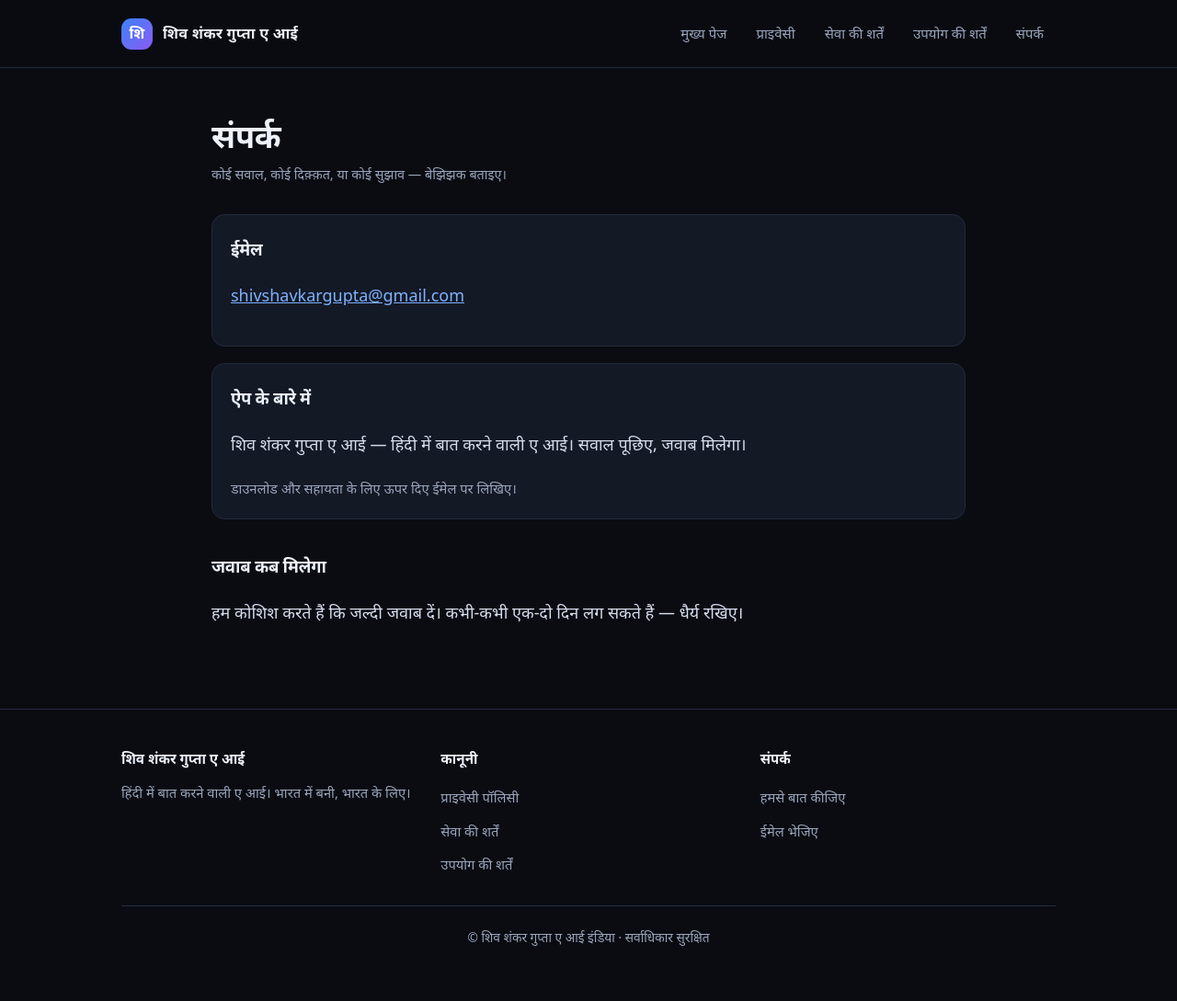
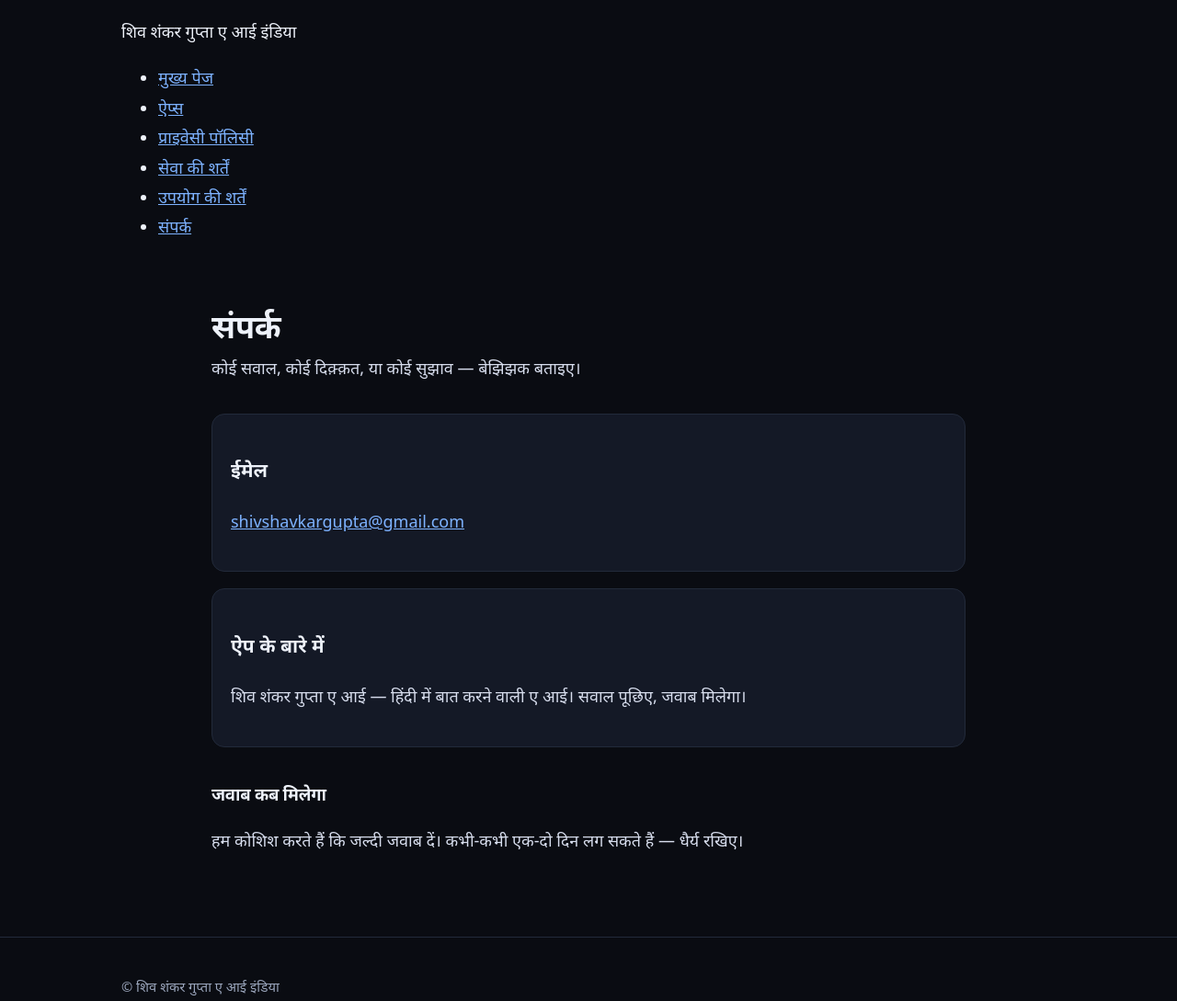
Before and after one commit to shivshavkargupta-a11y/shivshankargupta-ai-india, a plain HTML site: page contact.html in a window 1280 px wide. Shown: the whole page at 92% size. Before the commit the page ends 1066 px from the top, so only its background shows below. Drawn offline with Linux system fonts and the light colour scheme.

Commit message:
Simple layout: menu on top, no download section — contact.html

```diff
--- a/contact.html
+++ b/contact.html
@@ -3,65 +3,44 @@
 <head>
 <meta charset="utf-8">
 <meta name="viewport" content="width=device-width, initial-scale=1">
-<title>संपर्क — शिव शंकर गुप्ता ए आई</title>
-<meta name="theme-color" content="#0a0c12">
+<title>संपर्क — शिव शंकर गुप्ता ए आई इंडिया</title>
+<meta name="theme-color" content="#0b0e14">
 <link rel="stylesheet" href="style.css">
 </head>
 <body>
-<div class="top">
+<div class="menu">
   <div class="wrap">
-    <div class="logo"><span class="dot">शि</span> शिव शंकर गुप्ता ए आई</div>
-    <nav>
-      <a href="index.html">मुख्य पेज</a>
-      <a href="privacy.html">प्राइवेसी</a>
-      <a href="terms.html">सेवा की शर्तें</a>
-      <a href="usage.html">उपयोग की शर्तें</a>
-      <a href="contact.html">संपर्क</a>
-    </nav>
+    <p class="name">शिव शंकर गुप्ता ए आई इंडिया</p>
+    <ul>
+      <li><a href="index.html">मुख्य पेज</a></li>
+      <li><a href="index.html#apps">ऐप्स</a></li>
+      <li><a href="privacy.html">प्राइवेसी पॉलिसी</a></li>
+      <li><a href="terms.html">सेवा की शर्तें</a></li>
+      <li><a href="usage.html">उपयोग की शर्तें</a></li>
+      <li><a href="contact.html">संपर्क</a></li>
+    </ul>
   </div>
 </div>
 
 <div class="legal wrap">
   <h1>संपर्क</h1>
-  <p class="updated">कोई सवाल, कोई दिक़्क़त, या कोई सुझाव — बेझिझक बताइए।</p>
+  <p class="sub">कोई सवाल, कोई दिक़्क़त, या कोई सुझाव — बेझिझक बताइए।</p>
 
 <div class="box">
-  <h2 style="margin-top:0">ईमेल</h2>
+  <h3>ईमेल</h3>
   <p><a href="mailto:shivshavkargupta@gmail.com">shivshavkargupta@gmail.com</a></p>
 </div>
 
 <div class="box">
-  <h2 style="margin-top:0">ऐप के बारे में</h2>
+  <h3>ऐप के बारे में</h3>
   <p>शिव शंकर गुप्ता ए आई — हिंदी में बात करने वाली ए आई। सवाल पूछिए, जवाब मिलेगा।</p>
-  <p style="color:var(--dim);font-size:.92rem;margin-bottom:0">डाउनलोड और सहायता के लिए ऊपर दिए ईमेल पर लिखिए।</p>
 </div>
 
 <h2>जवाब कब मिलेगा</h2>
 <p>हम कोशिश करते हैं कि जल्दी जवाब दें। कभी-कभी एक-दो दिन लग सकते हैं — धैर्य रखिए।</p>
 
 </div>
-<footer>
-  <div class="wrap">
-    <div class="cols">
-      <div>
-        <h4>शिव शंकर गुप्ता ए आई</h4>
-        <p style="margin:0;color:var(--dim);font-size:.92rem">हिंदी में बात करने वाली ए आई। भारत में बनी, भारत के लिए।</p>
-      </div>
-      <div>
-        <h4>कानूनी</h4>
-        <a href="privacy.html">प्राइवेसी पॉलिसी</a>
-        <a href="terms.html">सेवा की शर्तें</a>
-        <a href="usage.html">उपयोग की शर्तें</a>
-      </div>
-      <div>
-        <h4>संपर्क</h4>
-        <a href="contact.html">हमसे बात कीजिए</a>
-        <a href="mailto:shivshavkargupta@gmail.com">ईमेल भेजिए</a>
-      </div>
-    </div>
-    <div class="copy">© शिव शंकर गुप्ता ए आई इंडिया · सर्वाधिकार सुरक्षित</div>
-  </div>
-</footer>
+<footer><div class="wrap">© शिव शंकर गुप्ता ए आई इंडिया</div></footer>
 
 </body>
 </html>
```
